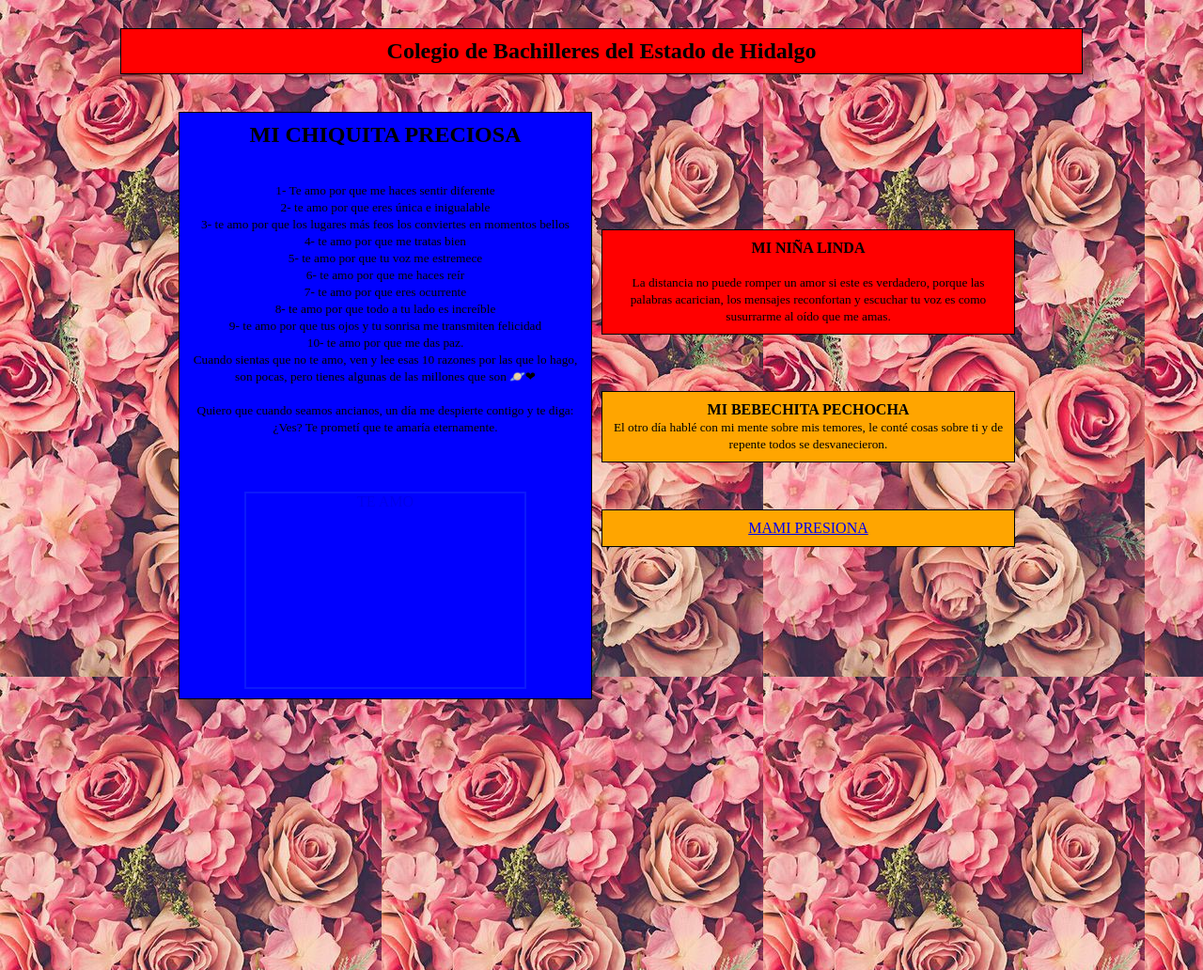
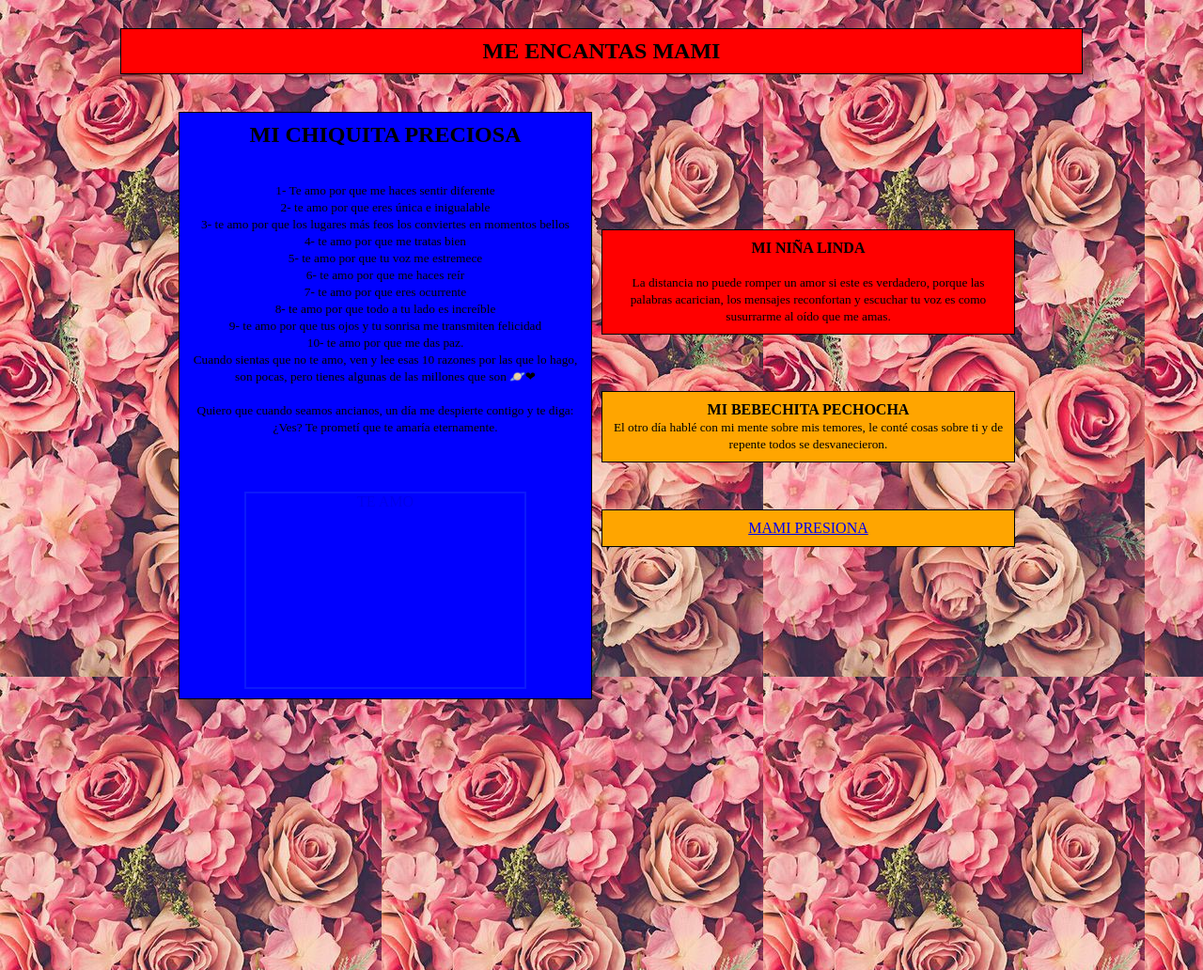
Before and after one commit to EllianT/TEAMO, a plain HTML site: page MIMAMI/Cobaeh.html in a window 1280 px wide. Shown: the whole page at 94% size. Drawn offline with Linux system fonts and the light colour scheme.

Commit message:
Update Cobaeh.html

```diff
--- a/MIMAMI/Cobaeh.html
+++ b/MIMAMI/Cobaeh.html
@@ -8,8 +8,8 @@
     </head>
    <body>
        <div class="Titulo">
-       <h2>Colegio de Bachilleres del Estado de Hidalgo</h2>
-       </div>
+<h2>ME ENCANTAS MAMI</h2>
+	   </div>
        <div class="cuadrog">
        <div class="cuadrou">
            <b><h2>MI CHIQUITA PRECIOSA</h2></b>
```
